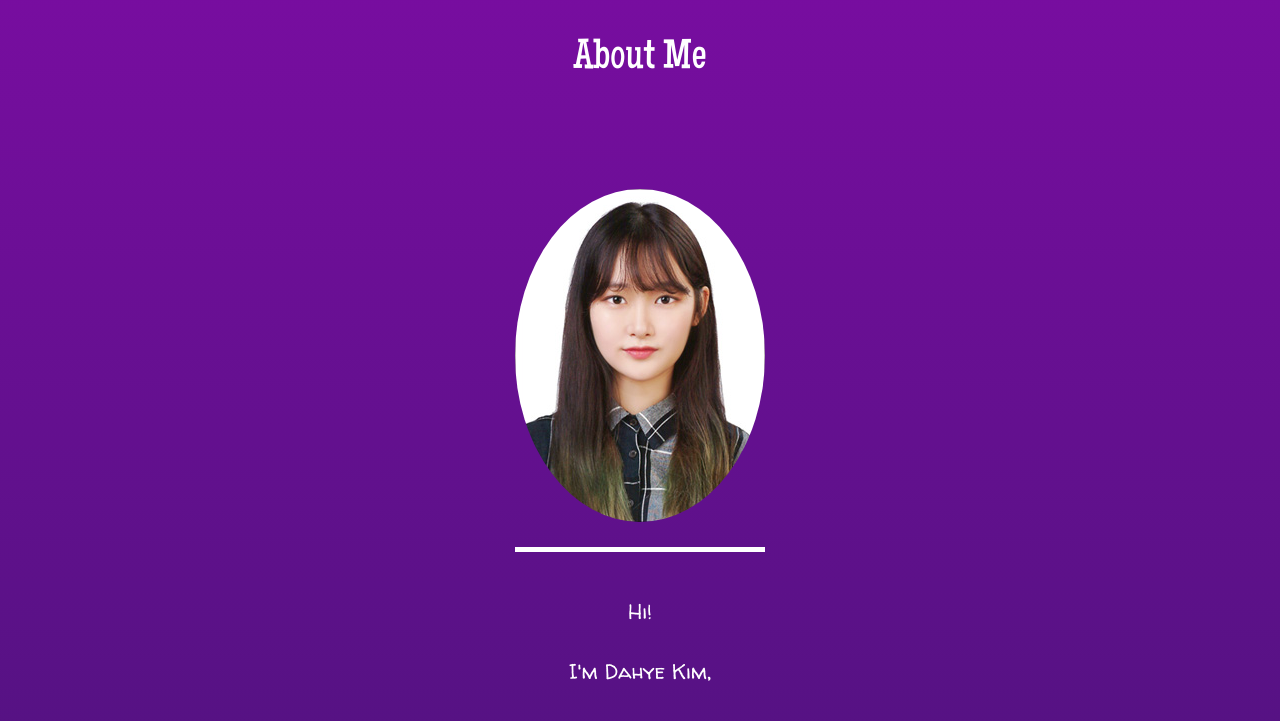
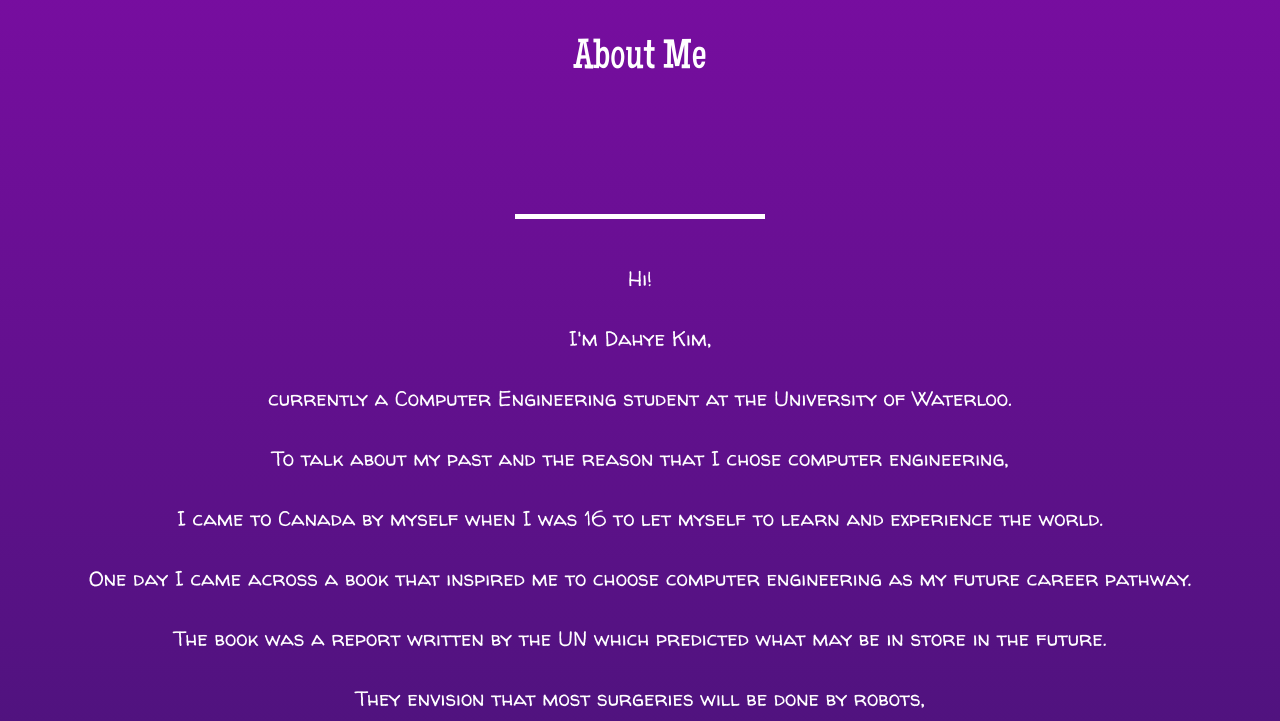
Before and after one commit to dahe0822/dahe, a plain HTML site: page html/about-me.html in a window 1280 px wide. Shown: the part 71-792 px from the top of the page. Drawn offline with Linux system fonts and the light colour scheme.

Commit message:
Update about-me.html

```diff
--- a/html/about-me.html
+++ b/html/about-me.html
@@ -63,9 +63,6 @@
 
            <div class="me-text">
 
-            <div id="me"> <img class="img-circle" src="../img/me.jpg" >
-               </div>
-
             <div class="col-md-12">
                 <hr class="star-light">
             </div>
@@ -79,27 +76,27 @@
             I'm Dahye Kim,<br>
             currently a Computer Engineering student at the University of Waterloo.<br>
 
-            To talk about my past and the reason why I chose computer engineering,<br>
+            To talk about my past and the reason that I chose computer engineering,<br>
 
             I came to Canada by myself when I was 16 to let myself to learn and experience the world.<br>
-            One day when I was in a library, <br>
-            I came across a book that inspired me to choose computer engineering as my future career pathway.<br> The book was a report written by the UN which predicted what may be in store in the future.<br>
+            One day I came across a book that inspired me to choose computer engineering as my future career pathway.<br>
+            The book was a report written by the UN which predicted what may be in store in the future.<br>
             They envision that most surgeries will be done by robots,<br>
              portable 3D scanners will be used widely to produce materials <br>
-             which people can scan and print it out directly,<br>
+             which people can scan and print it out directly in daily life,<br>
              everyone will enjoy virtual reality in daily life,<br>
-             and most importantly, computers will be a core of everything.<br>
+             and most importantly, computers will be the core of everything.<br>
              These may sound like something everyone knows nowadays,<br>
              but I read this book few years ago and at that time,<br>
-             I didn't know what 3D printers are and virtual reality game is.<br>
+             I didn't know what 3D printers are and virtual reality is.<br>
              And couldn't even imagine doctors being replaced by robots.<br>
 
-             While reading the book, I saw the new world and it made me realize that <br>
+             While reading the book, I saw a new world and it made me realize that <br>
              there are going to be pivotal changes in the future and it made my heart beat.<br>
 
              So I would like to be a pioneer of the technologically advanced era <br>
-            and that is why I am determined to become an engineer;<br>
-            to make the impossible possible and make the dreams a reality in the world.<br>
+            and that is why I am determined to become a computer engineer;<br>
+            to make the impossible possible and make the dreams a reality.<br>
 
              I can already see virtual reality is becoming familiar to many people,<br>
              and also can see 3D printers pretty often around me.<br>
@@ -113,7 +110,7 @@
             I enjoy baking, cooking, making miniatures and anything with my hands, <br>
             also like trying new hobbies,<br>
             I have tried making clothes, cosmetics, and soap.<br>
-            I also love board games, poker, escape rooms, so basically things require strategy.<br>
+            I also love playing board games, poker, escape rooms<br>
 
 
             <br><br>
```
